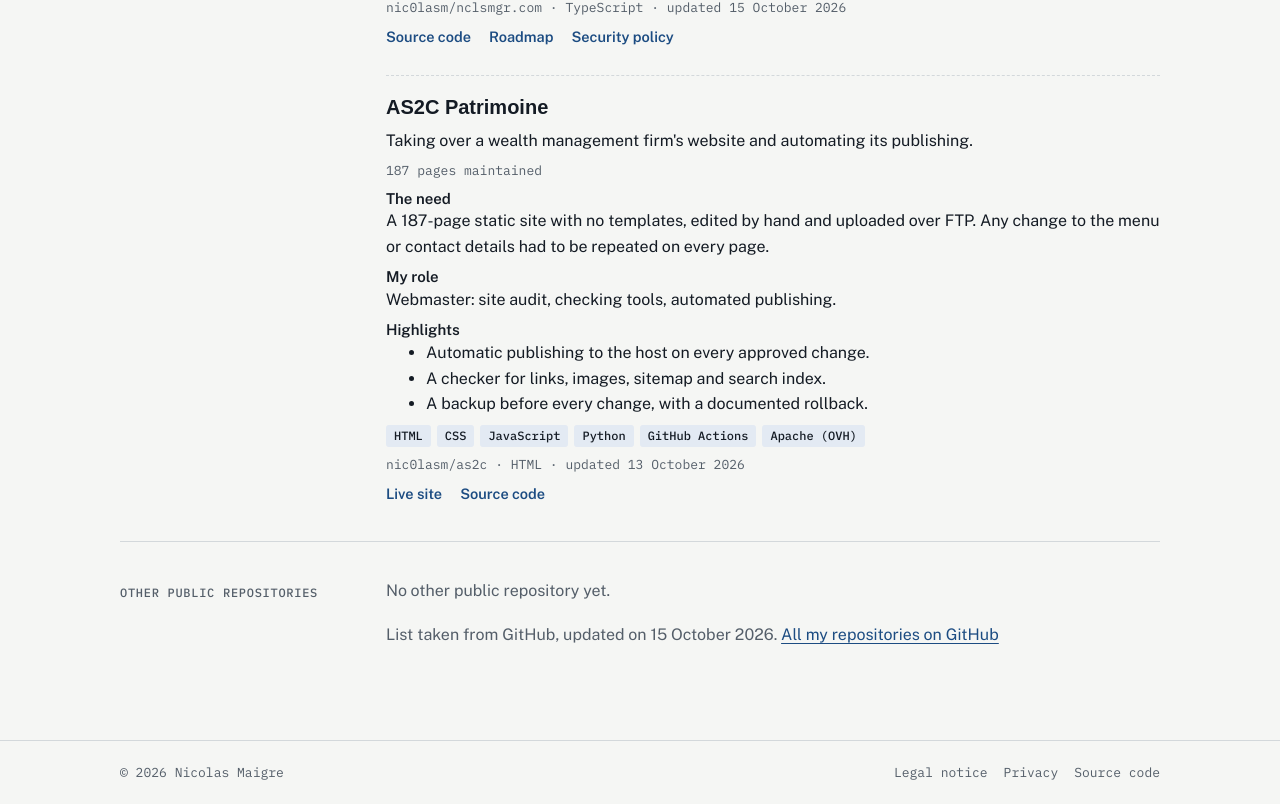
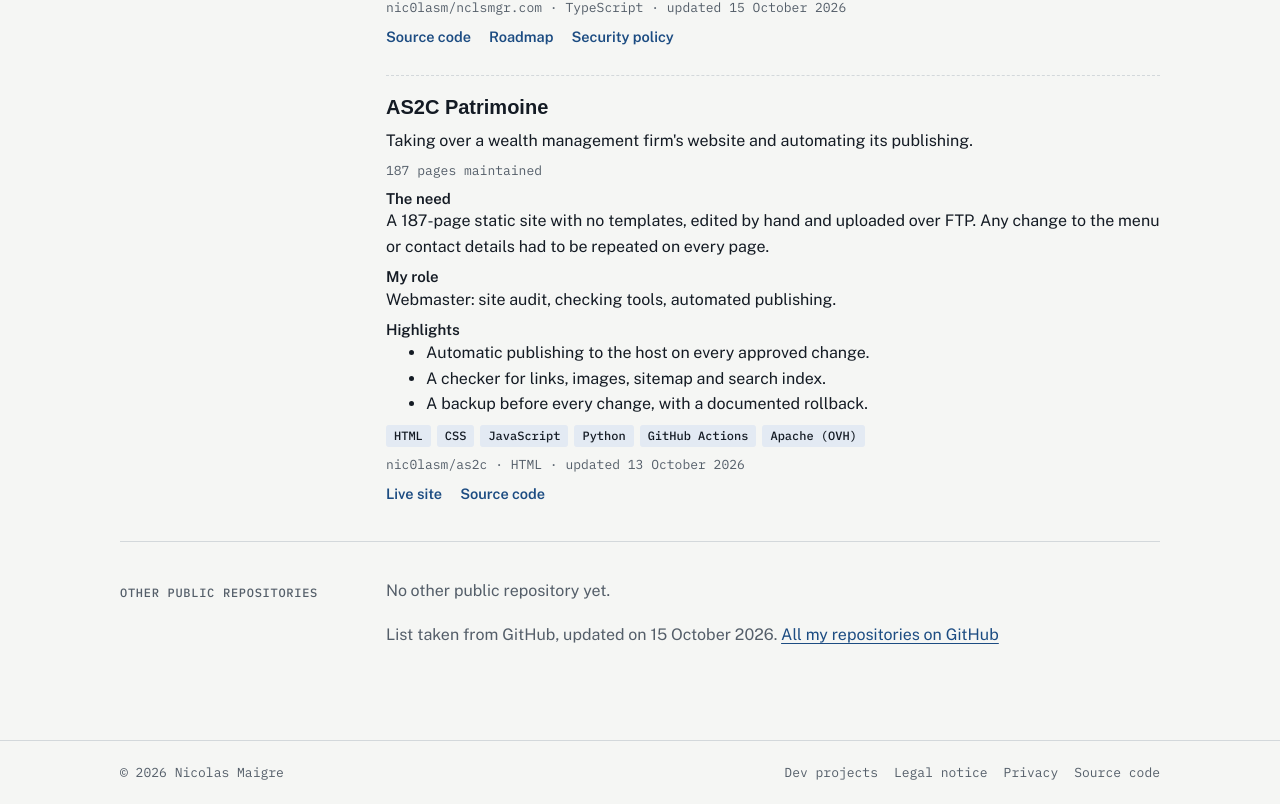
Before and after one commit to nic0lasm/nclsmgr.com, a Next.js app: page /en/dev in a window 1280 px wide. Shown: the part 1817-2621 px from the top of the page. Built offline with nearby package versions, Linux system fonts and the light colour scheme; a web font is replaced by a local one.

Commit message:
feat: sort l'onglet Dev du menu principal et le lie depuis le pied de page

```diff
--- a/src/components/SiteFooter.tsx
+++ b/src/components/SiteFooter.tsx
@@ -1,6 +1,13 @@
 import Link from "next/link";
 import type { Locale } from "@/lib/i18n";
-import { chrome, legalSegments, localizedPath, siteOwner, sourceUrl } from "@/lib/navigation";
+import {
+  chrome,
+  devSegment,
+  legalSegments,
+  localizedPath,
+  siteOwner,
+  sourceUrl,
+} from "@/lib/navigation";
 
 export function SiteFooter({ lang }: { lang: Locale }) {
   const t = chrome[lang];
@@ -11,6 +18,11 @@ export function SiteFooter({ lang }: { lang: Locale }) {
           © {new Date().getFullYear()} {siteOwner}
         </span>
         <ul>
+          <li>
+            <Link href={localizedPath(lang, devSegment)} prefetch={false}>
+              {t.dev}
+            </Link>
+          </li>
           <li>
             <Link href={localizedPath(lang, legalSegments.legal)} prefetch={false}>
               {t.legal}
--- a/src/lib/navigation.ts
+++ b/src/lib/navigation.ts
@@ -5,6 +5,9 @@ export const sourceUrl = "https://github.com/nic0lasm/nclsmgr.com";
 
 // Pages légales, liées depuis le pied de chaque page.
 export const legalSegments = { legal: "mentions-legales", privacy: "confidentialite" } as const;
+
+// Onglet Dev : hors du menu principal, lié depuis le pied de page et le portfolio.
+export const devSegment = "dev";
 
 type NavEntry = {
   segment: string;
@@ -16,7 +19,6 @@ type NavEntry = {
 export const navEntries: readonly NavEntry[] = [
   { segment: "", label: { fr: "Accueil", en: "Home" }, published: true },
   { segment: "cv", label: { fr: "CV", en: "Résumé" }, published: true },
-  { segment: "dev", label: { fr: "Dev", en: "Dev" }, published: true },
   { segment: "portfolio", label: { fr: "Portfolio", en: "Portfolio" }, published: true },
   { segment: "contact", label: { fr: "Contact", en: "Contact" }, published: true },
 ];
@@ -56,6 +58,7 @@ export const chrome = {
     themeToLight: "Passer en thème clair",
     themeGeneric: "Changer de thème",
     otherLanguage: "English",
+    dev: "Projets dev",
     source: "Code source",
     legal: "Mentions légales",
     privacy: "Confidentialité",
@@ -68,6 +71,7 @@ export const chrome = {
     themeToLight: "Switch to light theme",
     themeGeneric: "Change theme",
     otherLanguage: "Français",
+    dev: "Dev projects",
     source: "Source code",
     legal: "Legal notice",
     privacy: "Privacy",
```
Also changed, not shown: 1 other file (tests, documents, lock files or other folders).
